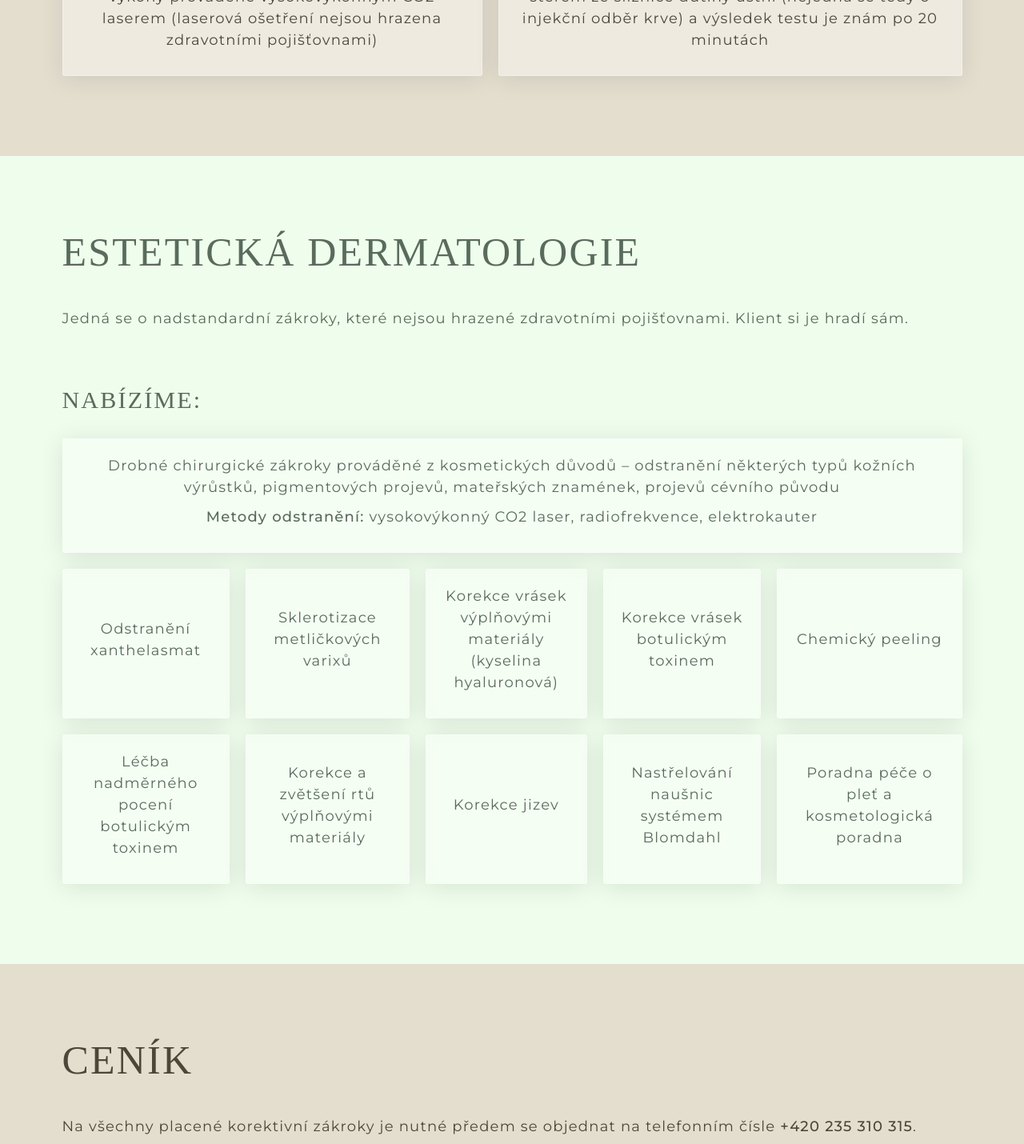
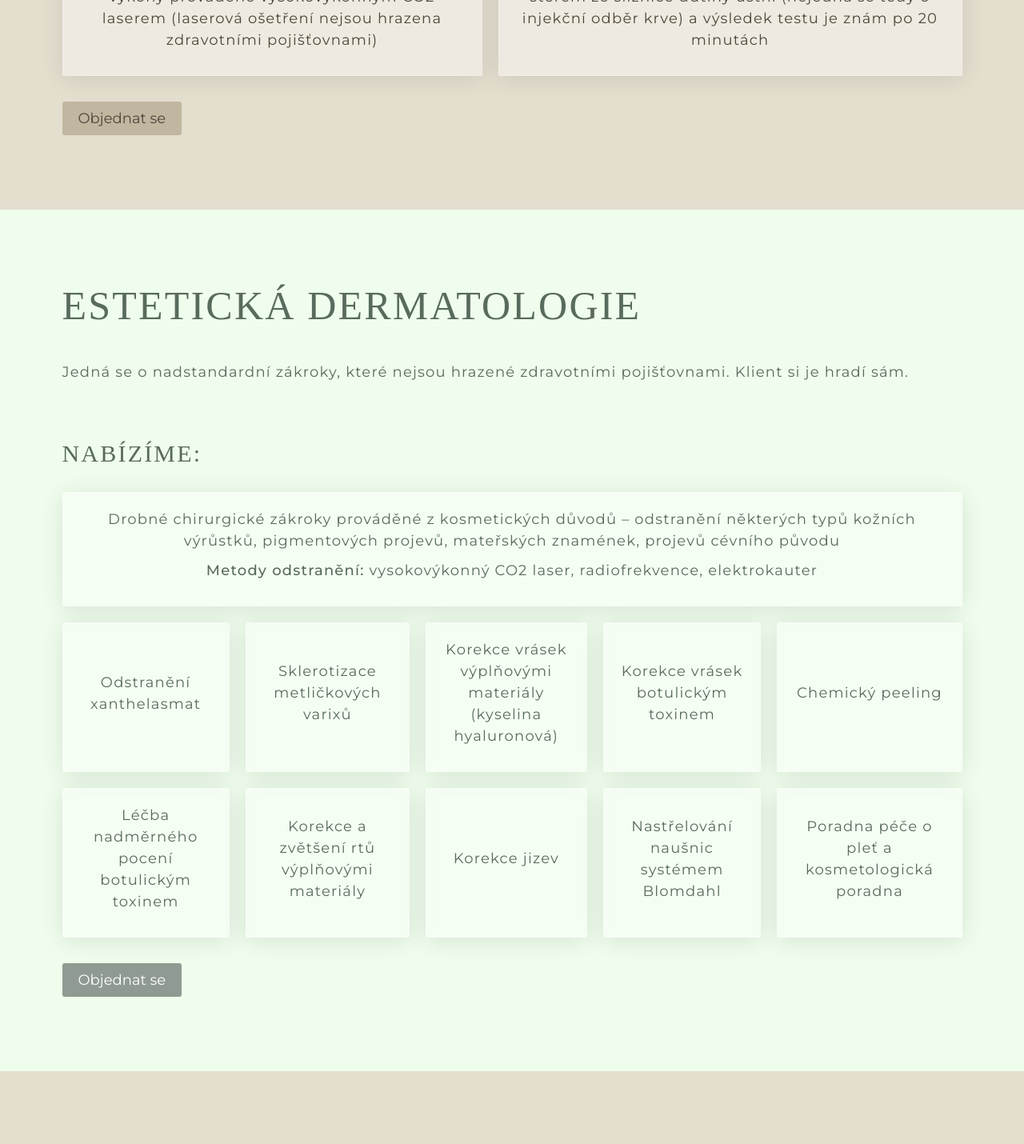
Before and after one commit to terichudejova/kozni-tvrdonova, a React (Vite) app: page /kozni-tvrdonova/sluzbyacenik in a window 1280 px wide. Shown: the part 1800-3230 px from the top of the page at 80% size. Built offline with nearby package versions, Linux system fonts and the light colour scheme; a web font is replaced by a local one.

Commit message:
add favicon, add buttons to sluzby a cenik section

```diff
--- a/index.html
+++ b/index.html
@@ -2,7 +2,7 @@
 <html lang="en">
   <head>
     <meta charset="UTF-8" />
-    <link rel="icon" type="image/svg+xml" href="/vite.svg" />
+    <link rel="icon" href="/images/logo_noBG.png" />
     <meta name="viewport" content="width=device-width, initial-scale=1.0" />
     <title>Kožní ordinace Tvrdoňová</title>
 
--- a/src/App.css
+++ b/src/App.css
@@ -809,6 +809,7 @@ b, strong {
   text-transform: uppercase;
 }
 .servicesPrices .dermatologickeSluzby .container .konkretniSluzby {
+  margin-bottom: 4rem;
   display: grid;
   grid-template-areas: "prvni prvni druha druha treti treti" "ctvrta ctvrta ctvrta pata pata pata";
   gap: 2rem;
@@ -850,6 +851,18 @@ b, strong {
 .servicesPrices .dermatologickeSluzby .container .konkretniSluzby .sluzba.pata {
   grid-area: pata;
 }
+.servicesPrices .dermatologickeSluzby .container .button {
+  text-decoration: none;
+  background-color: #c1b6a0;
+  margin-top: 1rem;
+  font-size: 1.8rem;
+  color: #4d4639;
+  cursor: pointer;
+}
+.servicesPrices .dermatologickeSluzby .container .button:hover {
+  background-color: #817969;
+  color: white;
+}
 .servicesPrices .estetickeSluzby {
   width: 100%;
   background-color: #effdec;
@@ -872,6 +885,7 @@ b, strong {
   text-transform: uppercase;
 }
 .servicesPrices .estetickeSluzby .container .konkretniSluzby {
+  margin-bottom: 4rem;
   display: grid;
   grid-template-areas: "prvni prvni prvni prvni prvni" "druha treti ctvrta pata sesta" "sedma osma devata desata jedenacta";
   gap: 2rem;
@@ -931,6 +945,18 @@ b, strong {
 .servicesPrices .estetickeSluzby .container .konkretniSluzby .sluzba.jedenacta {
   grid-area: jedenacta;
 }
+.servicesPrices .estetickeSluzby .container .button {
+  text-decoration: none;
+  background-color: #8f9a92;
+  margin-top: 1rem;
+  font-size: 1.8rem;
+  color: white;
+  cursor: pointer;
+}
+.servicesPrices .estetickeSluzby .container .button:hover {
+  background-color: #586b5c;
+  color: white;
+}
 .servicesPrices .cenik {
   width: 100%;
   background-color: #e4decf;
@@ -952,6 +978,7 @@ b, strong {
 }
 .servicesPrices .cenik .container #accordion {
   margin-top: 4rem;
+  margin-bottom: 4rem;
 }
 .servicesPrices .cenik .container #accordion .card {
   margin-bottom: 0.5rem;
@@ -976,4 +1003,15 @@ b, strong {
 }
 .servicesPrices .cenik .container #accordion .card .card-body p.cena {
   font-weight: 500;
+}
+.servicesPrices .cenik .container .button {
+  background-color: #c1b6a0;
+  margin-top: 1rem;
+  font-size: 1.8rem;
+  color: #4d4639;
+  cursor: pointer;
+}
+.servicesPrices .cenik .container .button:hover {
+  background-color: #817969;
+  color: white;
 }/*# sourceMappingURL=App.css.map */
--- a/src/App.scss
+++ b/src/App.scss
@@ -953,6 +953,7 @@ b, strong {
             }
 
             .konkretniSluzby {
+                margin-bottom: $s-m;
                 display: grid;
                 grid-template-areas:
                 "prvni prvni druha druha treti treti"
@@ -1004,6 +1005,20 @@ b, strong {
                     }
                 }
             }
+
+            .button {
+                text-decoration: none;
+                background-color: #c1b6a0;
+                margin-top: $s-xxs;
+                font-size: $f-s;
+                color: $font-color;
+                cursor: pointer;
+
+                &:hover {
+                    background-color: $contrast-color;
+                    color: white;
+                }
+            }
         }
     }
 
@@ -1034,6 +1049,7 @@ b, strong {
             }
 
             .konkretniSluzby {
+                margin-bottom: $s-m;
                 display: grid;
                 grid-template-areas:
                 "prvni prvni prvni prvni prvni"
@@ -1117,6 +1133,20 @@ b, strong {
                 }
             }
 
+            .button {
+                text-decoration: none;
+                background-color: #8f9a92;
+                margin-top: $s-xxs;
+                font-size: $f-s;
+                color: white;
+                cursor: pointer;
+
+                &:hover {
+                    background-color: $hover-color;
+                    color: white;
+                }
+            }
+
         }
     }
 
@@ -1147,6 +1177,7 @@ b, strong {
 
             #accordion {
                 margin-top: $s-m;
+                margin-bottom: $s-m;
 
                 .card {
                     margin-bottom: $s-xxxs;
@@ -1180,6 +1211,19 @@ b, strong {
                     }
                 }
             }
+
+            .button {
+                background-color: #c1b6a0;
+                margin-top: $s-xxs;
+                font-size: $f-s;
+                color: $font-color;
+                cursor: pointer;
+
+                &:hover {
+                    background-color: $contrast-color;
+                    color: white;
+                }
+            }
         }
     }
 }
--- a/src/pages/ServicesAndPrices.jsx
+++ b/src/pages/ServicesAndPrices.jsx
@@ -1,3 +1,6 @@
+import { NavLink } from "react-router-dom";
+
+
 export default function ServicesAndPrices() {
 
     const scrollToDerma = () => {
@@ -93,6 +96,7 @@ export default function ServicesAndPrices() {
                             <p>HIV Test - jedná se o rychlý imunotest, sloužící k prokázání protilátek proti viru HIV (typ 1 i 2) jenž je původcem onemocnění AIDS - vzorek se získává stěrem ze sliznice dutiny ústní (nejedná se tedy o injekční odběr krve) a výsledek testu je znám po 20 minutách</p>
                         </div>
                     </div>
+                    <NavLink to="/kozni-tvrdonova/kontakt" className="button">Objednat se</NavLink>
                 </div>
             </div>
 
@@ -138,6 +142,7 @@ export default function ServicesAndPrices() {
                             <p>Poradna péče o pleť a kosmetologická poradna</p>
                         </div>
                     </div>
+                    <NavLink to="/kozni-tvrdonova/kontakt" className="button">Objednat se</NavLink>
                 </div>
             </div>
 
@@ -364,8 +369,8 @@ export default function ServicesAndPrices() {
                             </div>
                             </div>
                         </div>
-
                     </div>
+                    <NavLink to="/kozni-tvrdonova/kontakt" className="button">Objednat se</NavLink>
                 </div>
             </div>
 
```
Also changed, not shown: 1 other file (tests, documents, lock files or other folders).
